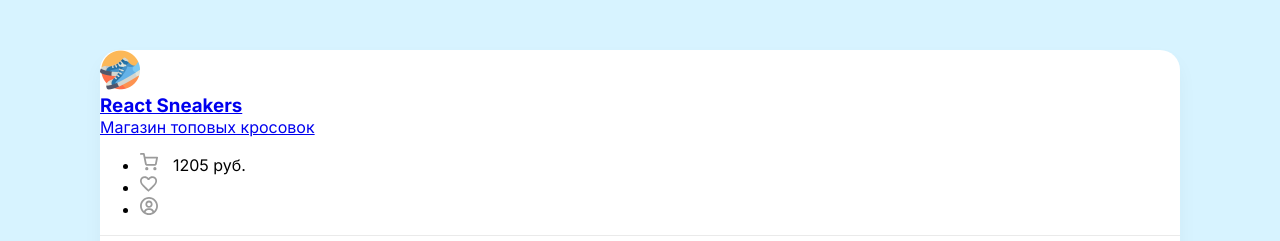
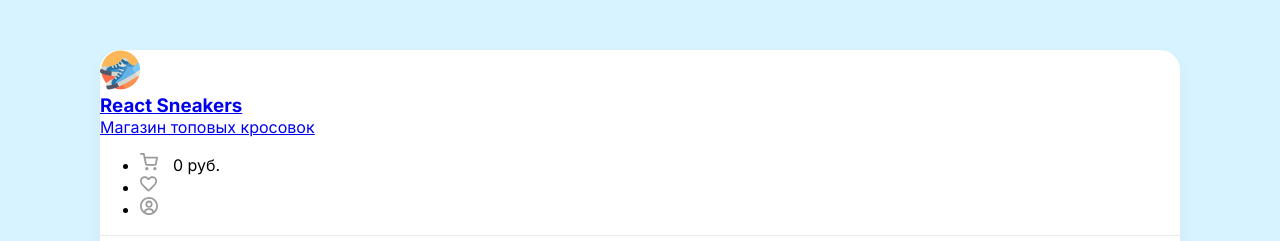
Before and after one commit to KujiNinja/react-sneakers, a React (Create React App) app: page / in a window 1280 px wide. Shown: the top 241 px of the page. Built offline with nearby package versions, Linux system fonts and the light colour scheme; no server answers.

Commit message:
add total price cart and drawer

```diff
--- a/src/App.js
+++ b/src/App.js
@@ -15,6 +15,7 @@ function App() {
   const [cartOpened, setCartOpened] = React.useState(false);
   const [isLoading, setIsLoading] = React.useState(true);
 
+
   React.useEffect(() => {
     async function fetchData() {
       setIsLoading(true);
@@ -28,18 +29,12 @@ function App() {
       ); // axios get запрос для главной
 
       setIsLoading(false);
-
       setCartItems(cartResponse.data);
       setFavorites(favoritesResponse.data);
       setItems(itemsResponse.data);
     }
     fetchData();
-
-    // fetch('https://6399979a16b0fdad77422368.mockapi.io/items')   // fetch get запрос
-    // .then((res) => {return res.json()})
-    // .then((json) => {setItems(json)})
   }, []);
-
 
   const onAddToCart = async (obj) => {
     try {
@@ -71,11 +66,19 @@ function App() {
   const onAddToFavorites = async (obj) => {
     try {
       if (
-        favorites.find((favoriteObj) => Number(favoriteObj.id) === Number(obj.id))) {
-          axios.delete(process.env.REACT_APP_URL + `/favorites/${obj.id}`);
-          setFavorites((prev) => prev.filter(item => Number(item.id) !== Number(obj.id)))
+        favorites.find(
+          (favoriteObj) => Number(favoriteObj.id) === Number(obj.id)
+        )
+      ) {
+        axios.delete(process.env.REACT_APP_URL + `/favorites/${obj.id}`);
+        setFavorites((prev) =>
+          prev.filter((item) => Number(item.id) !== Number(obj.id))
+        );
       } else {
-        const { data } = await axios.post(process.env.REACT_APP_URL + "/favorites", obj);
+        const { data } = await axios.post(
+          process.env.REACT_APP_URL + "/favorites",
+          obj
+        );
         setFavorites((prev) => [...prev, data]);
       }
     } catch (error) {
@@ -83,14 +86,26 @@ function App() {
     }
   };
 
-  const getAddedItems = (id) => {                                   // проверка добавления товаров в корзину
-   return cartItems.some((obj) => Number(obj.id) === Number(id))
-  }
+  const getAddedItems = (id) => {
+    // проверка добавления товаров в корзину
+    return cartItems.some((obj) => Number(obj.id) === Number(id));
+  };
 
   return (
     //контекст на все приложение
     // в value мы передаем все необходимые данные в пустой обьект context.js и далее вытаскиваем все необходимые данные, таким образом не создаем пропсдрилинг
-    <AppContext.Provider value = {{ items, cartItems, favorites, getAddedItems, onAddToFavorites, setCartOpened, cartItems, setCartItems}}>
+    <AppContext.Provider
+      value={{
+        items,
+        cartItems,
+        favorites,
+        getAddedItems,
+        onAddToFavorites,
+        setCartOpened,
+        cartItems,
+        setCartItems,
+      }}
+    >
       <div className="wrapper clear">
         {cartOpened && (
           <Drawer
--- a/src/components/Drawer.js
+++ b/src/components/Drawer.js
@@ -3,7 +3,7 @@ import Info from "./Info";
 import AppContext from "../context";
 import axios from "axios";
 
-const delay = (ms) => new Promise((resolve) => setTimeout(resolve, ms))
+const delay = (ms) => new Promise((resolve) => setTimeout(resolve, ms));
 
 function Drawer({ onClose, onRemove, items = [] }) {
   const { cartItems, setCartItems } = React.useContext(AppContext);
@@ -12,33 +12,27 @@ function Drawer({ onClose, onRemove, items = [] }) {
   const [isOrderComplete, setIsOrderComplete] = React.useState(false);
   const [isLoading, setIsLoading] = React.useState(false);
 
-  const totalPrice = () => {
-    items.reduce((total, price) => {
-      cartSum += price;
-    });
-    setCartSum();
-  };
+  const totalPrice = cartItems.reduce((sum, obj) => obj.price + sum, 0);
+  const discount = totalPrice * 0.1
 
   const onClickOrder = async () => {
     try {
-      setIsLoading(true)
-      const { data } = await axios.post(
-        process.env.REACT_APP_URL + "/orders",
-        {items: cartItems}
-      );
+      setIsLoading(true);
+      const { data } = await axios.post(process.env.REACT_APP_URL + "/orders", {
+        items: cartItems,
+      });
       setOrderId(data.id);
       setIsOrderComplete(true);
       setCartItems([]);
       for (let i = 0; i < cartItems.length; i++) {
         const item = cartItems[i];
-        await axios.delete( process.env.REACT_APP_URL + `/cart/${item.id}`)
-        await delay(1000)
+        await axios.delete(process.env.REACT_APP_URL + `/cart/${item.id}`);
+        await delay(1000);
       }
     } catch (error) {
-      alert('Не удалось создать заказ')
+      alert("Не удалось создать заказ");
     }
-    setIsLoading(false)
-
+    setIsLoading(false);
   };
 
   return (
@@ -85,17 +79,21 @@ function Drawer({ onClose, onRemove, items = [] }) {
             <div className="cartTotalBlock">
               <ul>
                 <li className="d-flex">
+                  <span>Скидка 10%:</span>
+                  <div></div>
+                  <b>{discount}</b>
+                </li>
+                <li className="d-flex">
                   <span>Итого:</span>
                   <div></div>
-                  <b>1488</b>
-                </li>
-                <li className="d-flex">
-                  <span>Скидка 5%:</span>
-                  <div></div>
-                  <b>0</b>
+                  <b>{totalPrice - discount}</b>
                 </li>
               </ul>
-              <button disabled={isLoading} onClick={onClickOrder} className="greenButton">
+              <button
+                disabled={isLoading}
+                onClick={onClickOrder}
+                className="greenButton"
+              >
                 Оформить заказ <img src="/img/arrow.svg" alt="Arrow" />
               </button>
             </div>
--- a/src/components/Header.js
+++ b/src/components/Header.js
@@ -1,6 +1,13 @@
+import React from "react";
 import { Link } from "react-router-dom";
+import AppContext from "../context";
+
 
 function Header(props) {
+  const { cartItems } = React.useContext(AppContext)
+
+  const totalPrice = cartItems.reduce((sum, obj) => obj.price + sum, 0)
+
   return (
     <header className="d-flex justify-between align-center p-40">
       <Link to="/">
@@ -16,7 +23,7 @@ function Header(props) {
       <ul className="d-flex">
         <li onClick={props.onClickCart} className="mr-30 cu-p">
           <img width={18} height={18} src="/img/cart.svg" />
-          <span>1205 руб.</span>
+          <span>{totalPrice} руб.</span>
         </li>
         <li className="mr-20 cu-p">
           <Link to="/favorites">
```
